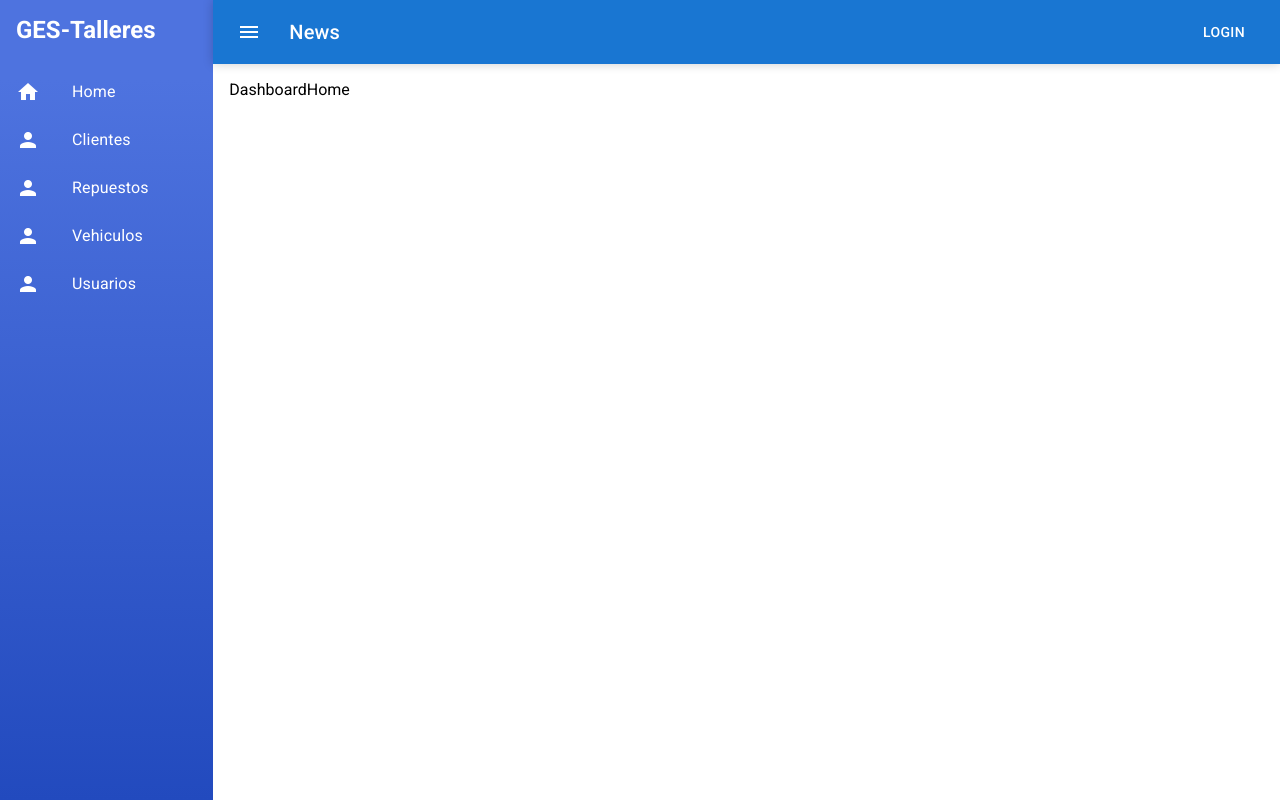
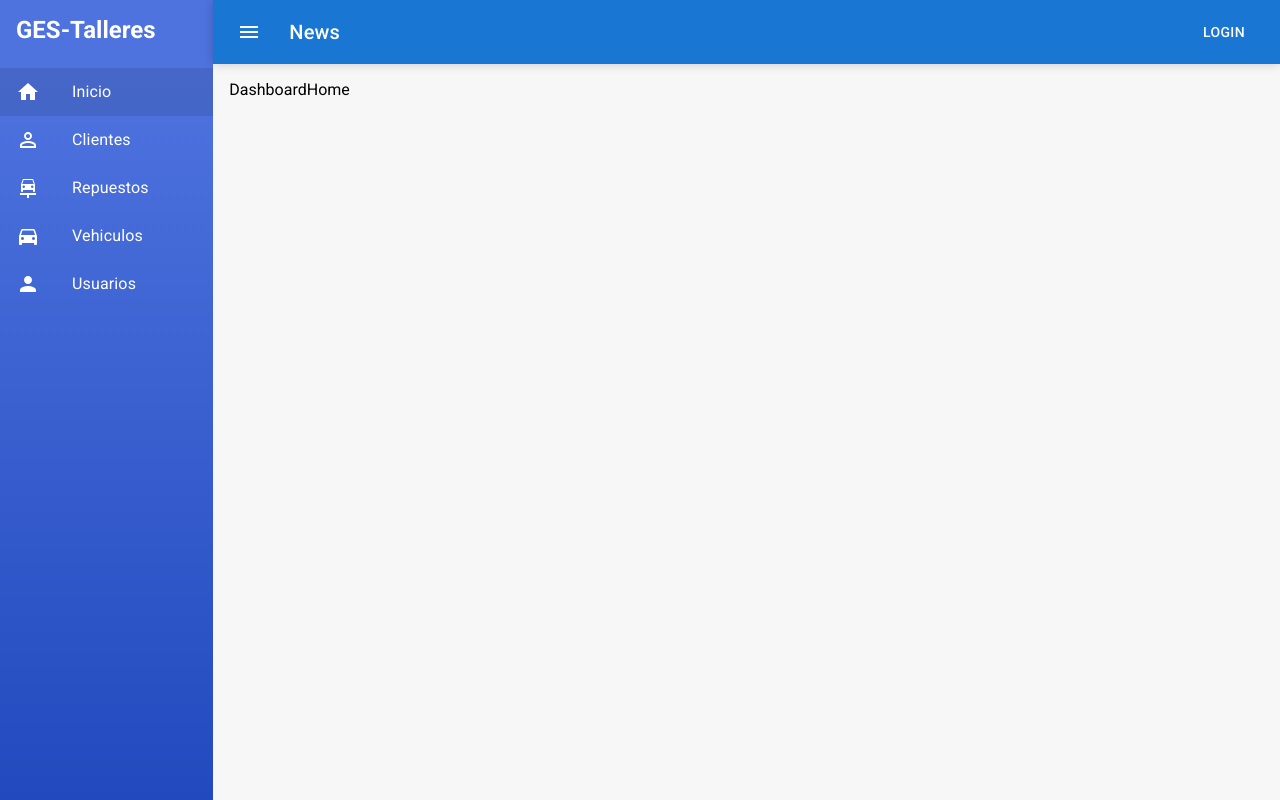
Before and after one commit to xaulosky/Proyecto-GPS-Gestalleres, a React (Vite) app: page / in a window 1280 px wide. Built offline with nearby package versions, Linux system fonts and the light colour scheme.

Commit message:
Iconos en el sidebar

```diff
--- a/src/components/Layout.jsx
+++ b/src/components/Layout.jsx
@@ -9,7 +9,9 @@ const Layout = () => {
 
 
     return (
-        <Grid container>
+        <Grid container style={{
+            backgroundColor: "#f7f7f7"
+        }}>
             <Grid item md={2} >
                 <SideBar />
             </Grid>
--- a/src/components/ui/SideBar.jsx
+++ b/src/components/ui/SideBar.jsx
@@ -1,4 +1,11 @@
 import { Box, Grid, List, ListItem, ListItemIcon, ListItemText } from '@mui/material'
+/* iconos */
+import DirectionsCarIcon from '@mui/icons-material/DirectionsCar';
+import PersonIcon from '@mui/icons-material/Person';
+import PersonOutlineIcon from '@mui/icons-material/PersonOutline';
+import CarRepairIcon from '@mui/icons-material/CarRepair';
+import HomeIcon from '@mui/icons-material/Home';
+
 import React from 'react'
 import { NavLink } from 'react-router-dom'
 
@@ -20,16 +27,18 @@ const SideBar = () => {
                 </Grid>
             </Grid>
             <List >
-                <ListItem button>
-                    <ListItemIcon>
-                        <i className="material-icons">home</i>
-                    </ListItemIcon>
-                    <ListItemText primary="Home" />
-                </ListItem>
+                <NavLink to="/" className={({ isActive }) => "nav-link" + (isActive ? " activated" : "")} >
+                    <ListItem button>
+                        <ListItemIcon>
+                            <HomeIcon />
+                        </ListItemIcon>
+                        <ListItemText primary="Inicio" />
+                    </ListItem>
+                </NavLink>
                 <NavLink to="/cliente" className={({ isActive }) => "nav-link" + (isActive ? " activated" : "")} >
                     <ListItem button>
                         <ListItemIcon>
-                            <i className="material-icons">person</i>
+                            <PersonOutlineIcon />
                         </ListItemIcon>
                         <ListItemText primary="Clientes" />
                     </ListItem>
@@ -37,7 +46,7 @@ const SideBar = () => {
                 <NavLink to="/repuestos" className={({ isActive }) => "nav-link" + (isActive ? " activated" : "")}>
                     <ListItem button>
                         <ListItemIcon>
-                            <i className="material-icons">persons</i>
+                            <CarRepairIcon />
                         </ListItemIcon>
                         <ListItemText primary="Repuestos" />
                     </ListItem>
@@ -45,7 +54,8 @@ const SideBar = () => {
                 <NavLink to="/vehiculo" className={({ isActive }) => "nav-link" + (isActive ? " activated" : "")}>
                     <ListItem button>
                         <ListItemIcon>
-                            <i className="material-icons">persons</i>
+                            <DirectionsCarIcon />
+
                         </ListItemIcon>
                         <ListItemText primary="Vehiculos" />
                     </ListItem>
@@ -53,7 +63,7 @@ const SideBar = () => {
                 <NavLink to="/usuarios" className={({ isActive }) => "nav-link" + (isActive ? " activated" : "")}>
                     <ListItem button>
                         <ListItemIcon>
-                            <i className="material-icons">persons</i>
+                            <PersonIcon />
                         </ListItemIcon>
                         <ListItemText primary="Usuarios" />
                     </ListItem>
--- a/src/components/vehiculo/ListaVehiculos.jsx
+++ b/src/components/vehiculo/ListaVehiculos.jsx
@@ -1,6 +1,8 @@
+import { Button } from '@mui/material';
 import axios from 'axios';
 import React, { useEffect, useState } from 'react'
 import DataTable from 'react-data-table-component';
+import EditIcon from '@mui/icons-material/Edit';
 
 const columns = [
     {
@@ -37,8 +39,17 @@ const columns = [
         name: 'Tipo Carroceria',
         selector: row => row.cTipoAseguradora,
         sortable: true
+    },
+    {
+        name: "Acciones",
+        cell: (row) => <Button raised primary onClick={() => { console.log(row) }}><EditIcon /></Button>,
+        ignoreRowClick: true,
+        allowOverflow: true,
+        button: true,
     }
 ];
+
+
 
 const ListaVehiculos = () => {
 
--- a/src/components/vehiculo/VehiculoScreen.jsx
+++ b/src/components/vehiculo/VehiculoScreen.jsx
@@ -1,13 +1,17 @@
+import { Card } from '@mui/material'
 import React from 'react'
 import ListaVehiculos from './ListaVehiculos'
 
 const VehiculoScreen = () => {
 
     return (
-       <>
+        <>
             <h1>Lista Vehiculos</h1>
-            <ListaVehiculos />
-       </>
+            <Card >
+                <ListaVehiculos />
+
+            </Card>
+        </>
     )
 }
 
```
